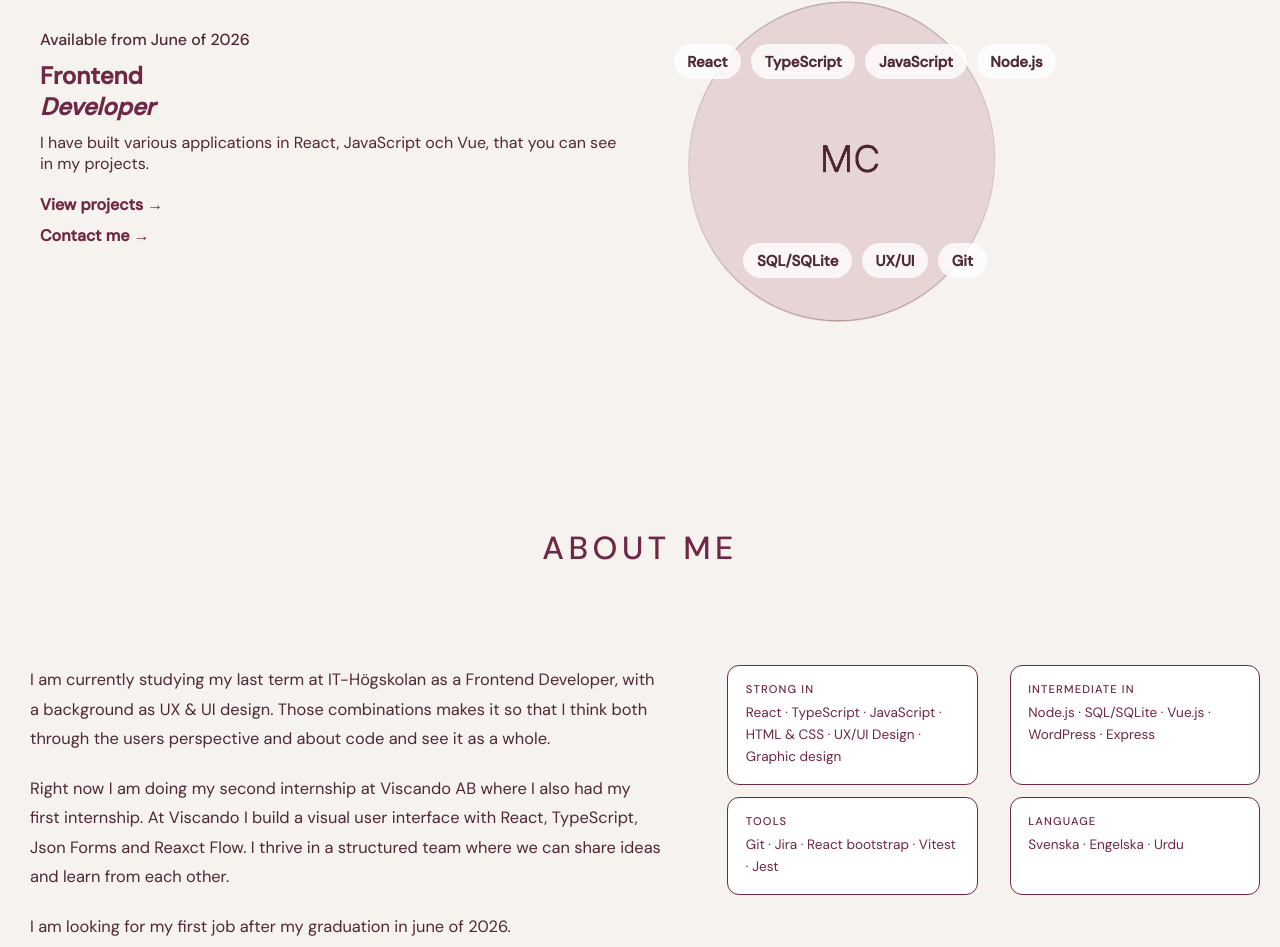
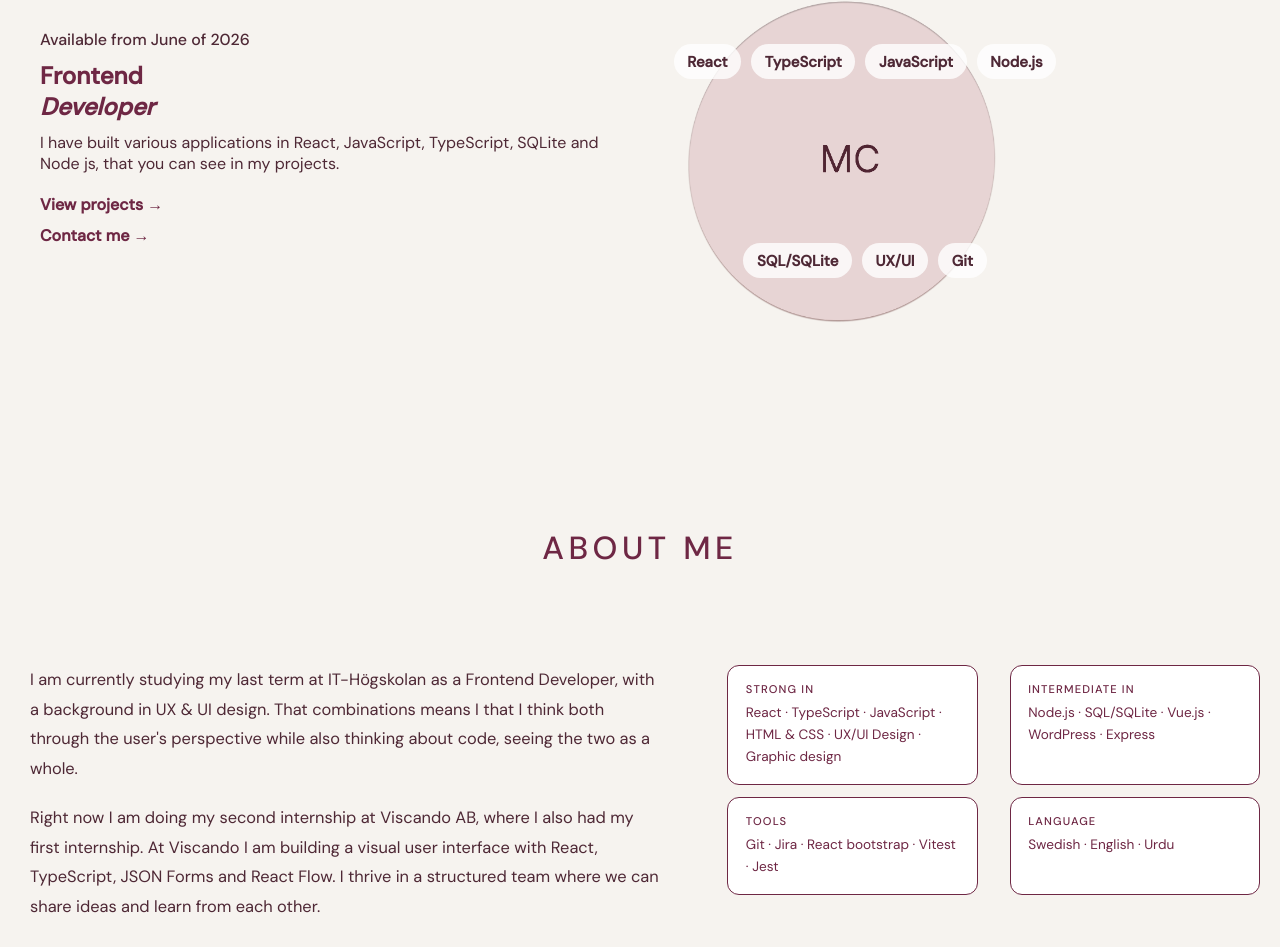
Before and after one commit to maryam891/Portfolio, a React (Vite) app: page / in a window 1280 px wide. Shown: the part 199-1146 px from the top of the page. Built offline with nearby package versions, Linux system fonts and the light colour scheme.

Commit message:
adding changes to about text and small changes to text in hero section

```diff
--- a/src/components/About.tsx
+++ b/src/components/About.tsx
@@ -5,7 +5,7 @@ const skills = [
   { label: 'Strong in', items: 'React · TypeScript · JavaScript · HTML & CSS · UX/UI Design · Graphic design' },
   { label: 'Intermediate in', items: 'Node.js · SQL/SQLite · Vue.js · WordPress · Express' },
   { label: 'Tools', items: 'Git · Jira · React bootstrap · Vitest · Jest' },
-  { label: 'Language', items: 'Svenska · Engelska · Urdu' },
+  { label: 'Language', items: 'Swedish · English · Urdu' },
 ]
 
 export default function About() {
@@ -15,9 +15,9 @@ export default function About() {
       <div className={"about-label"}><h2 >About me</h2></div>
       <div className={"main-about-container"} >
         <div className={"about-text-container"}>
-          <p>I am currently studying my last term at IT-Högskolan as a Frontend Developer, with a background as UX & UI design. Those combinations makes it so that I think both through the users perspective and about code and see it as a whole.</p>
-          <p>Right now I am doing my second internship at Viscando AB where I also had my first internship. At Viscando I build a visual user interface with React, TypeScript, Json Forms and Reaxct Flow. I thrive in a structured team where we can share ideas and learn from each other.</p>
-          <p>I am looking for my first job after my graduation in june of 2026.</p>
+          <p>I am currently studying my last term at IT-Högskolan as a Frontend Developer, with a background in UX & UI design. That combinations means I that I think both through the user's perspective while also thinking about code, seeing the two as a whole.</p>
+          <p>Right now I am doing my second internship at Viscando AB, where I also had my first internship. At Viscando I am building a visual user interface with React, TypeScript, JSON Forms and React Flow. I thrive in a structured team where we can share ideas and learn from each other.</p>
+          <p>I am looking for my first job after my graduation in June 2026.</p>
         </div>
         <div className={"skills-container"}>
           {skills.map((s) => (
--- a/src/components/Hero.tsx
+++ b/src/components/Hero.tsx
@@ -9,7 +9,7 @@ export default function Hero() {
           Frontend<br /><em>Developer</em>
         </h1>
         <p className={"hero-text"}>
-          I have built various applications in React, JavaScript och Vue, that you can see in my projects.
+          I have built various applications in React, JavaScript, TypeScript, SQLite and Node js, that you can see in my projects.
         </p>
         <div className={"hero-links-container"}>
           <a href="#Projects" className={"see-project-link"}>View projects →</a>
```
